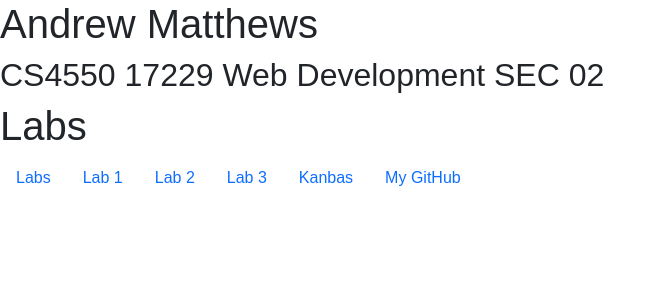
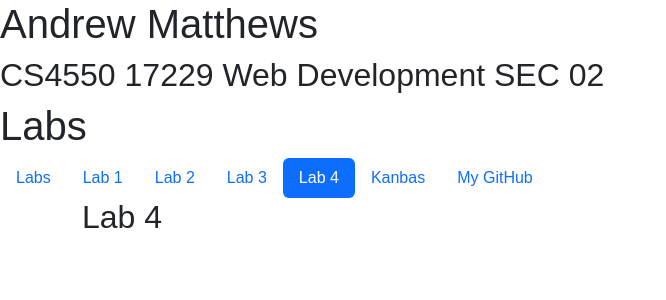
Before and after one commit to amatthews2020/kanbas-react-web-app, a React (Create React App) app: page /#/Labs/Lab4 in a window 1280 px wide. Shown: the top 300 px of the page, without its empty margins (0-666 px from the left). Built offline with nearby package versions, Linux system fonts and the light colour scheme.

Commit message:
meging into master

```diff
--- /dev/null
+++ b/src/Labs/Lab4/index.tsx
@@ -0,0 +1,6 @@
+export default function Lab2() {
+    return (
+        <div id="wd-lab2" className="container">
+            <h2>Lab 4</h2>
+        </div>
+    ) }
--- a/src/Labs/TOC.tsx
+++ b/src/Labs/TOC.tsx
@@ -28,6 +28,12 @@
         </a>
       </li>
       <li className="nav-item">
+        <a id="wd-a3" href="#/Labs/Lab4"
+          className={`nav-link ${pathname.includes("Lab4") ? "active" : ""}`}>
+          Lab 4
+        </a>
+      </li>
+      <li className="nav-item">
         <a id="wd-k" href="#/Kanbas" className="nav-link">
           Kanbas
         </a>
--- a/src/Labs/index.tsx
+++ b/src/Labs/index.tsx
@@ -3,6 +3,7 @@
 import TOC from "./TOC";
 import Lab2 from "./Lab2";
 import Lab3 from "./Lab3";
+import Lab4 from "./Lab4";
 export default function Labs() {
   return (
     <div>
@@ -15,6 +16,7 @@
         <Route path="/Lab1" element={<Lab1 />} />
         <Route path="/Lab2" element={<Lab2 />} />
         <Route path="Lab3/*" element={<Lab3 />} />
+        <Route path="Lab4" element={<Lab4 />} />
       </Routes>
     </div>
   );
```
